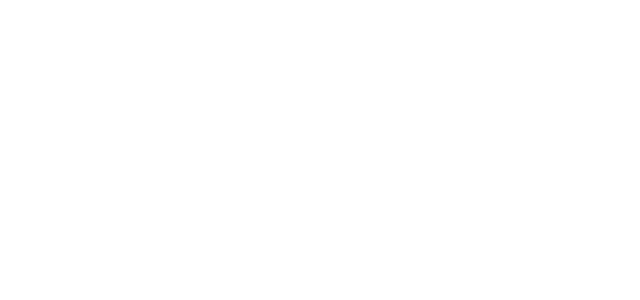
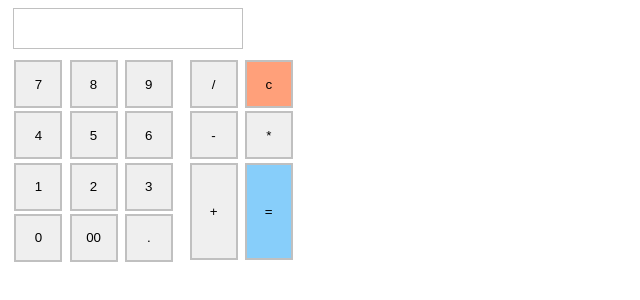
Before and after one commit to pawelczar/basic_calc_js, a plain HTML site: page index.html in a window 1280 px wide. Shown: the whole page, without its empty margins (0-640 px from the left). Drawn offline with Linux system fonts and the light colour scheme.

Commit message:
added markup of the calculator structure and basic css styling

```diff
--- a/index.html
+++ b/index.html
@@ -5,11 +5,51 @@
     <meta charset="UTF-8">
     <meta http-equiv="X-UA-Compatible" content="IE=edge">
     <meta name="viewport" content="width=device-width, initial-scale=1.0">
+    <link rel="stylesheet" href="style.css">
+    <script src="calc.js"></script>
     <title>Document</title>
 </head>
 
 <body>
-
+    <div class="calculator">
+        <input type="text" id="input">
+        <div class="left-panel">
+            <div class="numbers">
+                <button>7</button>
+                <button>8</button>
+                <button>9</button>
+            </div>
+            <div class="numbers">
+                <button>4</button>
+                <button>5</button>
+                <button>6</button>
+            </div>
+            <div class="numbers">
+                <button>1</button>
+                <button>2</button>
+                <button>3</button>
+            </div>
+            <div class="numbers">
+                <button>0</button>
+                <button>00</button>
+                <button>.</button>
+            </div>
+        </div>
+        <div class="right-panel">
+            <div class="operators">
+                <button>/</button>
+                <button class="clear">c</button>
+            </div>
+            <div class="operators">
+                <button>-</button>
+                <button>*</button>
+            </div>
+            <div class="operators">
+                <button class="big-button">+</button>
+                <button class="big-button result">=</button>
+            </div>
+        </div>
+    </div>
 </body>
 
 </html>
--- /dev/null
+++ b/style.css
@@ -0,0 +1,45 @@
+input {
+    display: block;
+    width: 14rem;
+    margin: 0.3rem;
+    border: 1px solid silver;
+    font-size: 2rem;
+    text-align: right;
+}
+
+.numbers button, .operators button {
+    display: inline-block;
+    width: 3rem;
+    height: 3rem;
+    margin: 0.1rem;
+    border: 2px solid silver;
+    outline-width: 0;
+}
+
+button.big-button{
+    height: 6.1rem;
+}
+
+button.clear {
+    background-color: lightsalmon;
+}
+
+button.result {
+    background-color: lightskyblue;
+}
+
+button:hover{
+    border-color: grey;
+
+}
+
+button:active{
+    font-weight: bold;
+    background-color: silver;
+}
+
+.left-panel, .right-panel {
+    display: inline-block;
+    vertical-align: top;
+    margin: 0.3rem;
+}
```
Also changed, not shown: calc.js (added).
